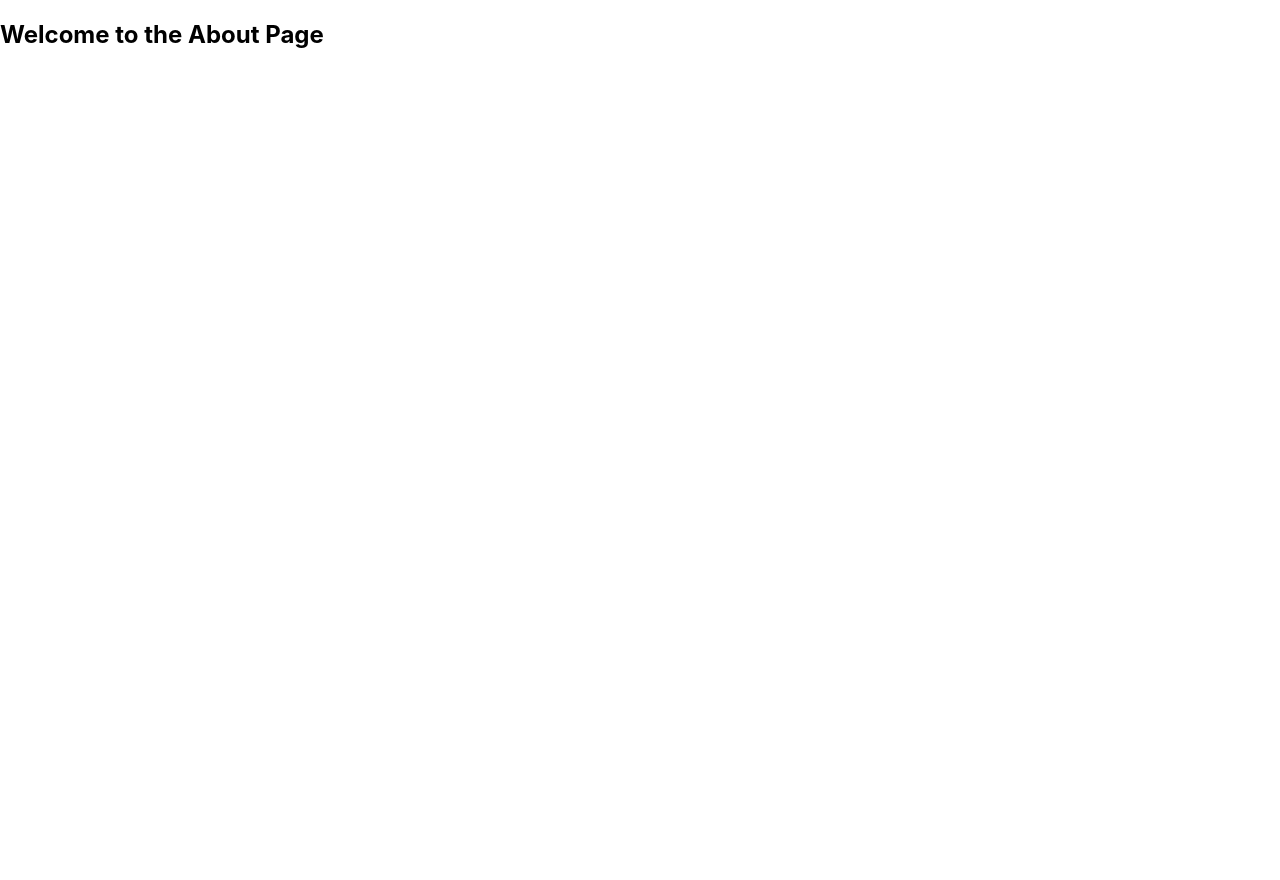
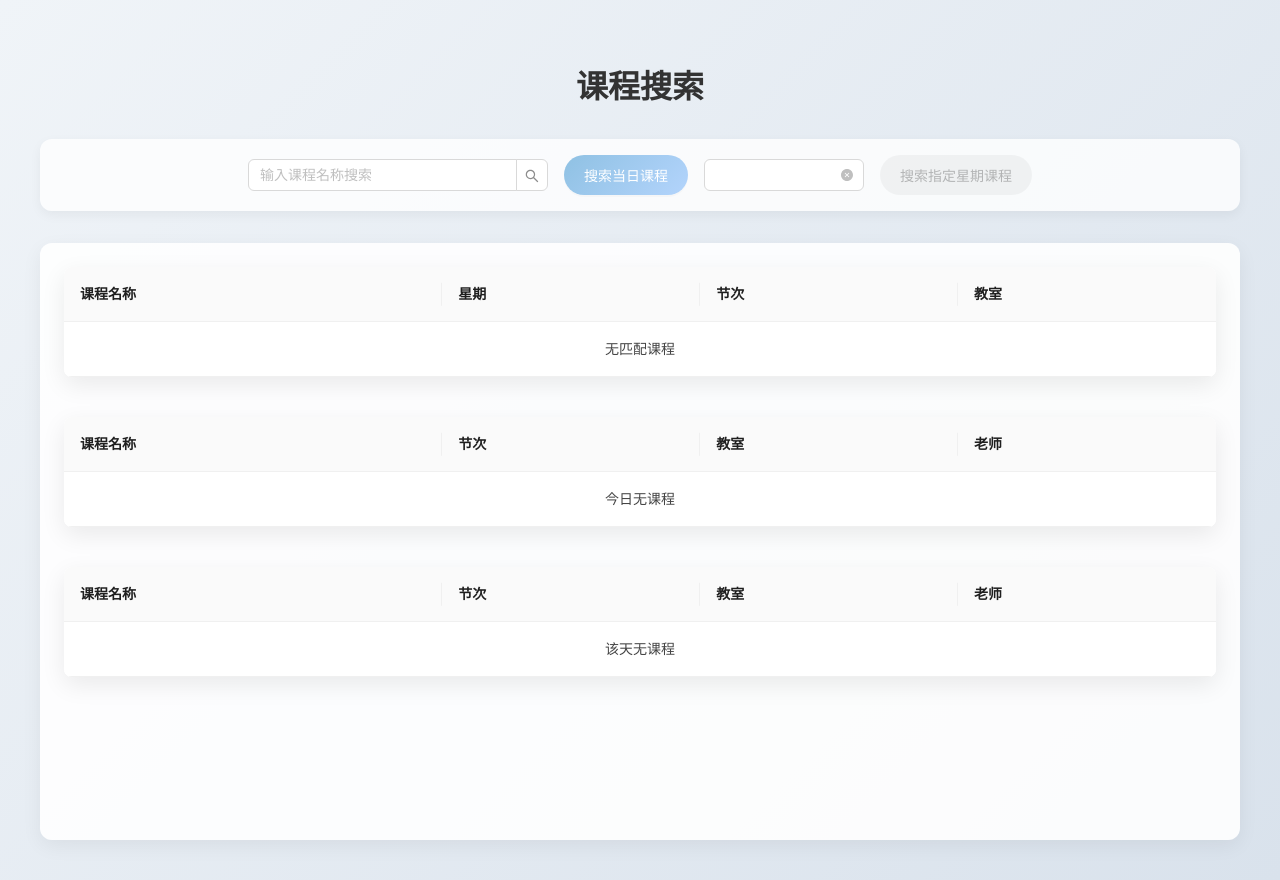
Before and after one commit to TRM-coding/super_class_table, a React (Create React App) app: page /about in a window 1280 px wide. Before the commit the page ends 820 px from the top, so only its background shows below. Built offline with nearby package versions, Linux system fonts and the light colour scheme.

Commit message:
添加课程搜索功能:

```diff
--- a/src/About.js
+++ /dev/null
@@ -1,11 +0,0 @@
-import React from 'react';
-
-function About() {
-  return (
-    <div>
-      <h2>Welcome to the About Page</h2>
-    </div>
-  );
-}
-
-export default About;  // 默认导出
--- a/src/App.js
+++ b/src/App.js
@@ -2,7 +2,7 @@ import './App.css';
 import React from 'react';
 import { BrowserRouter as Router, Route,  Routes } from 'react-router-dom'; // 使用 BrowserRouter
 import Home from './Home';
-import About from './About';
+import Search from './Search';
 import ClassTable from './Class_Table';
 
 function App() {
@@ -10,7 +10,7 @@ function App() {
     <Router> {/* 使用 BrowserRouter 作为 Router */}
         <Routes>
           <Route path="/" element={<Home />} />  {/* 主页路由 */}
-          <Route path="/about" element={<About />} />  {/* About 页路由 */}
+          <Route path="/about" element={<Search />} />  {/* About 页路由 */}
           <Route path="/table" element={<ClassTable />} />  {/* 跳转到主页路由 */}
         </Routes>
 
--- /dev/null
+++ b/src/Search.css
@@ -0,0 +1,75 @@
+.search-page {
+  /* 渐变背景代替纯色，提高活力与现代感 */
+  background: linear-gradient(135deg, #f0f4f8 0%, #d9e2ec 100%);
+  padding: 40px;
+  font-family: 'Segoe UI', Tahoma, Geneva, Verdana, sans-serif;
+  display: flex;
+  flex-direction: column;
+  min-height: 100vh;      /* 视口高度，确保填满屏幕 */
+}
+.search-title {
+  font-size: 32px;
+  font-weight: 600;
+  color: #333;
+  text-align: center;
+  margin-bottom: 32px;
+}
+.search-controls {
+  display: flex;
+  justify-content: center;
+  align-items: center;
+  gap: 16px;
+  margin-bottom: 32px;
+  /* 半透明白底卡片式设计 */
+  background: rgba(255, 255, 255, 0.8);
+  padding: 16px;
+  border-radius: 12px;
+  box-shadow: 0 4px 12px rgba(0, 0, 0, 0.05);
+}
+.search-input {
+  width: 300px;
+  border-radius: 24px;
+}
+.day-select {
+  width: 160px;
+}
+.search-btn {
+  background: linear-gradient(135deg, #8fc1e3, #b3d4fc);
+  border: none;
+  color: #fff;
+  border-radius: 20px;
+  padding: 0 20px;
+  height: 40px;
+  transition: background 0.3s;
+}
+.search-btn:hover {
+  background: linear-gradient(135deg, #b3d4fc, #8fc1e3);
+}
+.tables-container {
+  display: flex;
+  flex-direction: column;
+  gap: 40px;
+  /* 表格区统一白色卡片背景 */
+  background: rgba(255, 255, 255, 0.9);
+  padding: 24px;
+  border-radius: 12px;
+  box-shadow: 0 6px 20px rgba(0, 0, 0, 0.06);
+  flex: 1;                /* 填充剩余空间，防止底部留白 */
+}
+.search-table {
+  border-radius: 8px;
+  overflow: hidden;
+  box-shadow: 0 8px 24px rgba(0, 0, 0, 0.08);
+}
+.ant-table-thead > tr > th {
+  background: #e9f1fa;
+  color: #555;
+  font-weight: 500;
+}
+.ant-table-tbody > tr > td {
+  background: #fff;
+  color: #444;
+}
+.ant-empty-description {
+  color: #999;
+}
--- /dev/null
+++ b/src/Search.js
@@ -0,0 +1,150 @@
+import React, { useState, useEffect } from 'react';
+import { Input, Table, Button, Select } from 'antd';
+import './Search.css';
+
+function Search() {
+  const [query, setQuery] = useState('');
+  const [results, setResults] = useState([]);
+  const [todayResults, setTodayResults] = useState([]);
+  const [selectedDay, setSelectedDay] = useState('');
+  const [dayResults, setDayResults] = useState([]);
+
+  // 子序列匹配函数
+  const isSubsequence = (str, pattern) => {
+    let i = 0, j = 0;
+    while (i < str.length && j < pattern.length) {
+      if (str[i].toLowerCase() === pattern[j].toLowerCase()) j++;
+      i++;
+    }
+    return j === pattern.length;
+  };
+
+  useEffect(() => {
+    const raw = localStorage.getItem('classSchedulerData') || '[]';
+    const data = JSON.parse(raw);
+    const DAYS = ['Sunday','Monday','Tuesday','Wednesday','Thursday','Friday','Saturday'];
+    const matched = [];
+    if (query) {
+      data.forEach((row, rowIndex) => {
+        DAYS.forEach((day) => {
+          const lec = row[day];
+          if (lec.name !== '—' && isSubsequence(lec.name, query)) {
+            matched.push({
+              key: `${day}-${rowIndex}`,
+              name: lec.name,
+              day,
+              period: `第${rowIndex + 1}节课`,
+              location: lec.location,
+            });
+          }
+        });
+      });
+    }
+    setResults(matched);
+  }, [query]);
+
+  // 搜索当日课程
+  const searchToday = () => {
+    const raw = localStorage.getItem('classSchedulerData') || '[]';
+    const data = JSON.parse(raw);
+    const DAYS = ['Sunday','Monday','Tuesday','Wednesday','Thursday','Friday','Saturday'];
+    const todayIdx = new Date().getDay();
+    const dayKey = DAYS[todayIdx];
+    const matched = data.map((row, rowIndex) => {
+      const lec = row[dayKey];
+      return {
+        key: rowIndex,
+        name: lec.name !== '—' ? lec.name : '',
+        period: `第${rowIndex + 1}节课`,
+        location: lec.location,
+        teacher: lec.teacher
+      };
+    }).filter(item => item.name);
+    setTodayResults(matched);
+  };
+
+  // 搜索指定周几课程
+  const searchByDay = () => {
+    const raw = localStorage.getItem('classSchedulerData') || '[]';
+    const data = JSON.parse(raw);
+    const matched = data.map((row, rowIndex) => {
+      const lec = row[selectedDay];
+      return {
+        key: rowIndex,
+        name: lec.name !== '—' ? lec.name : '',
+        period: `第${rowIndex + 1}节课`,
+        location: lec.location,
+        teacher: lec.teacher,
+      };
+    }).filter(item => item.name);
+    setDayResults(matched);
+  };
+
+  const columns = [
+    { title: '课程名称', dataIndex: 'name', key: 'name' },
+    { title: '星期',       dataIndex: 'day',  key: 'day'  },
+    { title: '节次',       dataIndex: 'period', key: 'period' },
+    { title: '教室',       dataIndex: 'location', key: 'location' },
+  ];
+
+  const todayColumns = [
+    { title: '课程名称', dataIndex: 'name', key: 'name' },
+    { title: '节次',     dataIndex: 'period', key: 'period' },
+    { title: '教室',     dataIndex: 'location', key: 'location' },
+    { title: '老师',     dataIndex: 'teacher', key: 'teacher' },
+  ];
+
+  return (
+    <div className="search-page">
+      <h1 className="search-title">课程搜索</h1>
+      <div className="search-controls">
+        <Input.Search
+          className="search-input"
+          placeholder="输入课程名称搜索"
+          value={query}
+          onChange={e => setQuery(e.target.value)}
+          allowClear
+        />
+        <Button className="search-btn" onClick={searchToday}>
+          搜索当日课程
+        </Button>
+        <Select
+          className="day-select"
+          placeholder="选择星期"
+          value={selectedDay}
+          onChange={v => setSelectedDay(v)}
+          options={['Sunday','Monday','Tuesday','Wednesday','Thursday','Friday','Saturday'].map(d => ({ value: d, label: d }))}
+          allowClear
+        />
+        <Button className="search-btn" onClick={searchByDay} disabled={!selectedDay}>
+          搜索指定星期课程
+        </Button>
+      </div>
+      <div className="tables-container">
+        <Table
+          className="search-table"
+          dataSource={results}
+          columns={columns}
+          pagination={false}
+          locale={{ emptyText: '无匹配课程' }}
+        />
+        <Table
+          className="search-table"
+          dataSource={todayResults}
+          columns={todayColumns}
+          pagination={false}
+          locale={{ emptyText: '今日无课程' }}
+        />
+        <Table
+          className="search-table"
+          dataSource={dayResults}
+          columns={todayColumns}
+          pagination={false}
+          locale={{ emptyText: '该天无课程' }}
+        />
+      </div>
+    </div>
+  );
+}
+
+export default Search;
```
Also changed, not shown: 1 other file (tests, documents, lock files or other folders).
